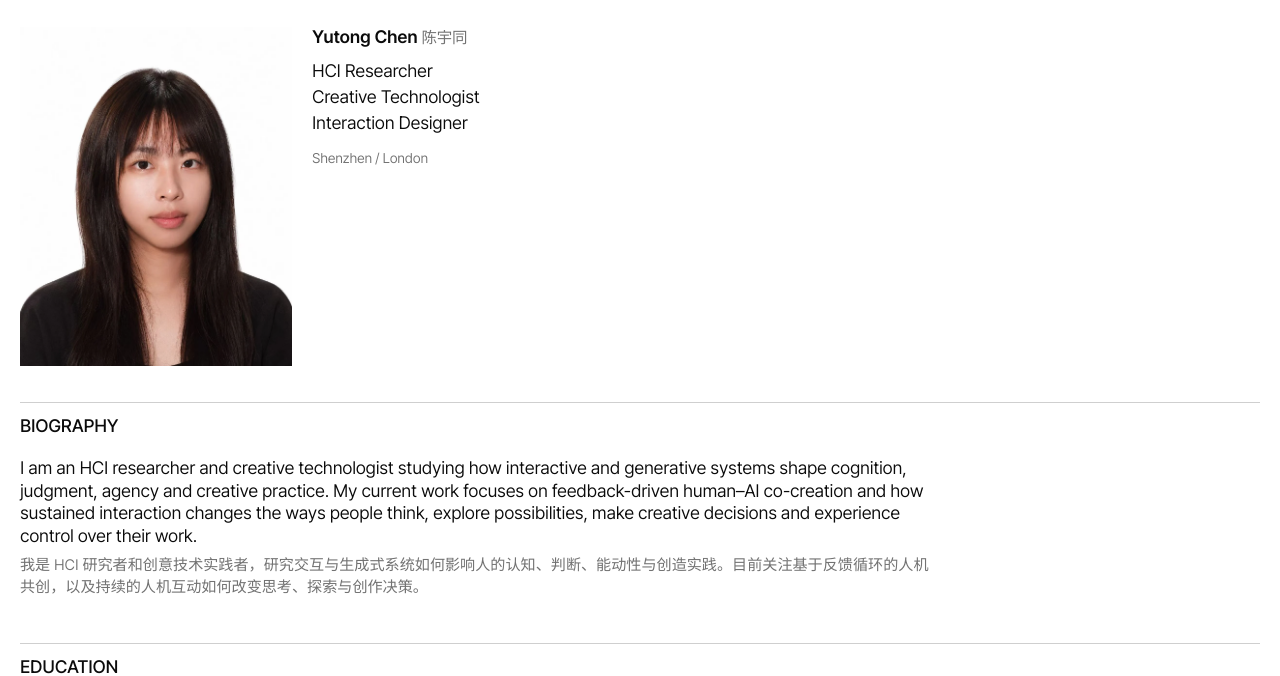
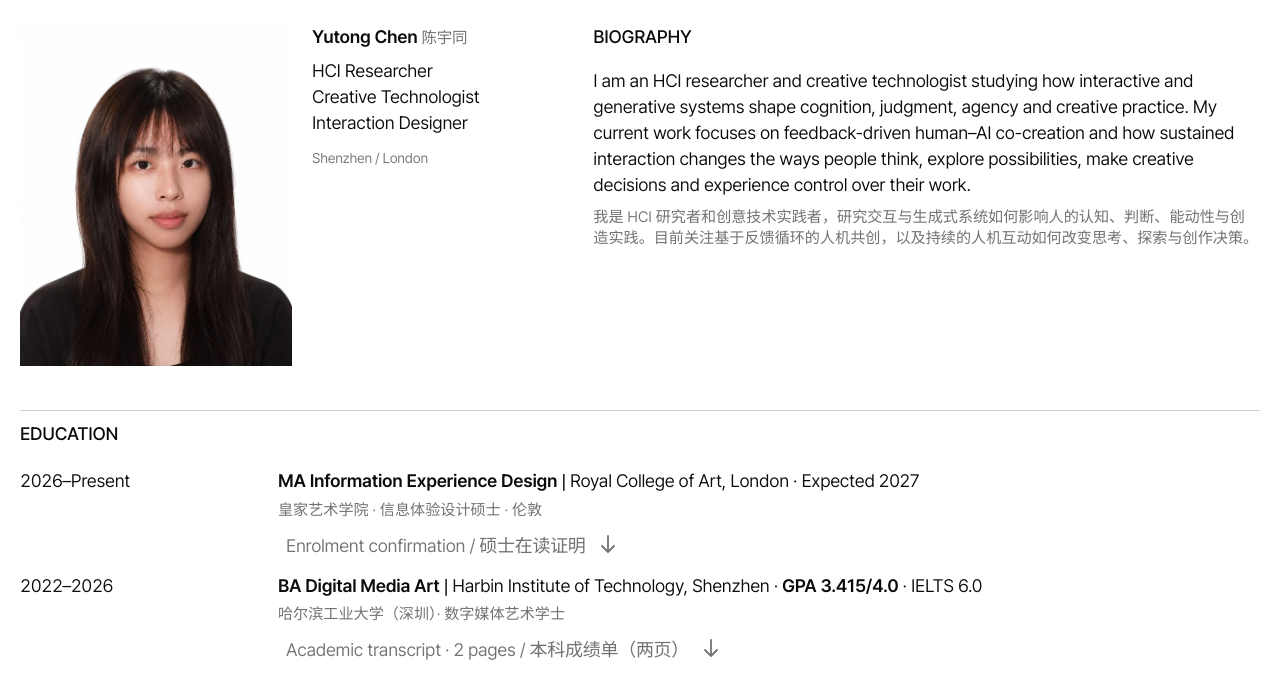
Before and after one commit to YutongChenLailai/YUTONGCHEN-portfolio, a website: page about/index.html in a window 1280 px wide. Shown: the part 42-718 px from the top of the page. Drawn offline with Linux system fonts and the light colour scheme.

Commit message:
Place biography beside the portrait at the top of About

```diff
--- a/about/about.css
+++ b/about/about.css
@@ -112,3 +112,9 @@
 .about-identity{grid-template-columns:1fr}
 .about-contact-section .about-contact{display:grid;width:100%;max-width:920px;grid-template-rows:none}
 .about-contact-section .about-contact>div{padding:12px 0}
+
+/* Place the existing biography beside the portrait at the top. */
+.about-identity>.about-biography-section{margin-top:0;min-width:0}
+.about-identity>.about-biography-section>h2{border-top:0;padding-top:0}
+.about-identity .about-biography{line-height:1.45}
+@media(min-width:1051px){.about-identity{grid-template-columns:minmax(0,1fr) minmax(0,1.25fr);gap:40px;align-items:start}}
--- a/about/index.html
+++ b/about/index.html
@@ -6,8 +6,8 @@
   <meta name="description" content="About Yutong Chen — HCI researcher, creative technologist and interaction designer.">
   <link rel="icon" href="../favicon.svg" type="image/svg+xml">
   <title>About — YUTONG CHEN Portfolio</title>
-  <link rel="stylesheet" href="../styles.css?v=about-contact-bottom-20261029">
-  <link rel="stylesheet" href="about.css?v=about-contact-bottom-20261029">
+  <link rel="stylesheet" href="../styles.css?v=about-bio-top-20261029">
+  <link rel="stylesheet" href="about.css?v=about-bio-top-20261029">
 </head>
 <body class="about-body">
   <header class="site-header">
@@ -29,9 +29,6 @@
             <div class="profile-name-copy"><h1>Yutong Chen <span>陈宇同</span></h1><p>HCI Researcher<br>Creative Technologist<br>Interaction Designer</p><p class="profile-location">Shenzhen / London</p></div>
           </div>
         </div>
-
-      </div>
-
       <section class="about-section about-biography-section">
         <h2>Biography</h2>
         <div class="about-biography">
@@ -41,6 +38,9 @@
           </div>
         </div>
       </section>
+      </div>
+
+
 
       <section class="about-section about-history">
         <h2>Education</h2>
@@ -125,6 +125,6 @@
 
   <footer><span>YUTONG CHEN © 2026</span><a href="mailto:chenyutong11126@gmail.com">CONTACT ↗</a></footer>
   <div class="cursor" aria-hidden="true"><span>VIEW</span></div>
-  <script src="../script.js?v=about-contact-bottom-20261029"></script>
+  <script src="../script.js?v=about-bio-top-20261029"></script>
 </body>
 </html>
```
